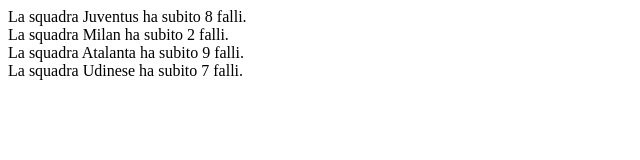
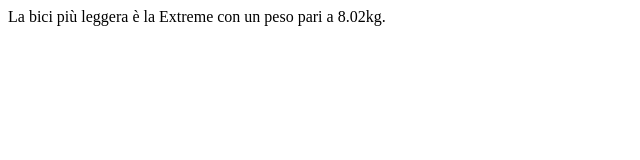
Before and after one commit to jacopolegovini/js-snack-es6, a plain HTML site: page index.html in a window 1280 px wide. Shown: the whole page, without its empty margins (0-640 px from the left). Drawn offline with Linux system fonts and the light colour scheme.

Commit message:
exercises completed

```diff
--- a/index.html
+++ b/index.html
@@ -6,12 +6,13 @@
     <title>Document</title>
     <!-- <script defer src="script.js"></script> -->
     <!-- <script defer src="script2.js"></script> -->
-    <!-- <script defer src="script3.js"></script> -->
-    <script defer src="script4.js"></script>
+    <script defer src="script3.js"></script>
+    <!-- <script defer src="script4.js"></script> -->
 
 
 </head>
 <body>
+    <div class="snack-3"></div>
     <div class="snack-4"></div>
 </body>
 </html>
--- a/script3.js
+++ b/script3.js
@@ -1,3 +1,5 @@
+const snack3 = document.querySelector('.snack-3');
+
 const bikes = [
     {bikeName: 'Addict', weight: 9.33},
     {bikeName: 'Extreme', weight: 8.02},
@@ -13,6 +15,7 @@ for (let i = 0; i < bikes.length; i++) {
     let {bikeName, weight} = bike;
     if (lighterBike.weight > weight) {
         lighterBike = bike
+        console.log(bike)
+        snack3.innerText = `La bici più leggera è la ${bike.bikeName} con un peso pari a ${bike.weight}kg.`
     }
 }
-console.log(bike)
```
